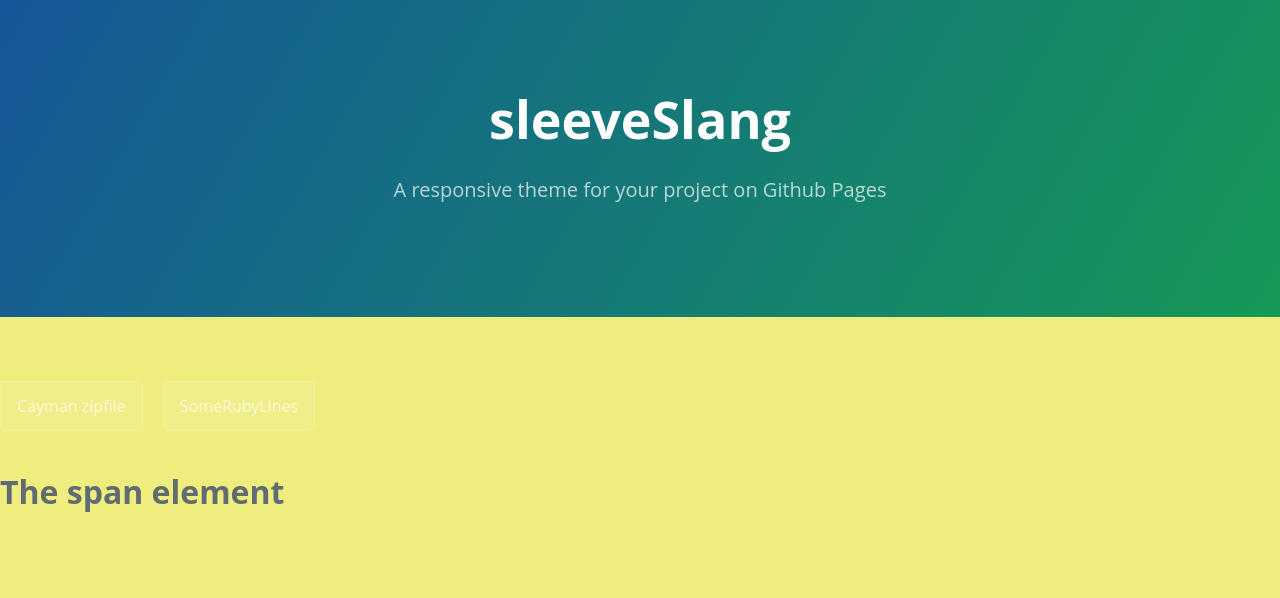
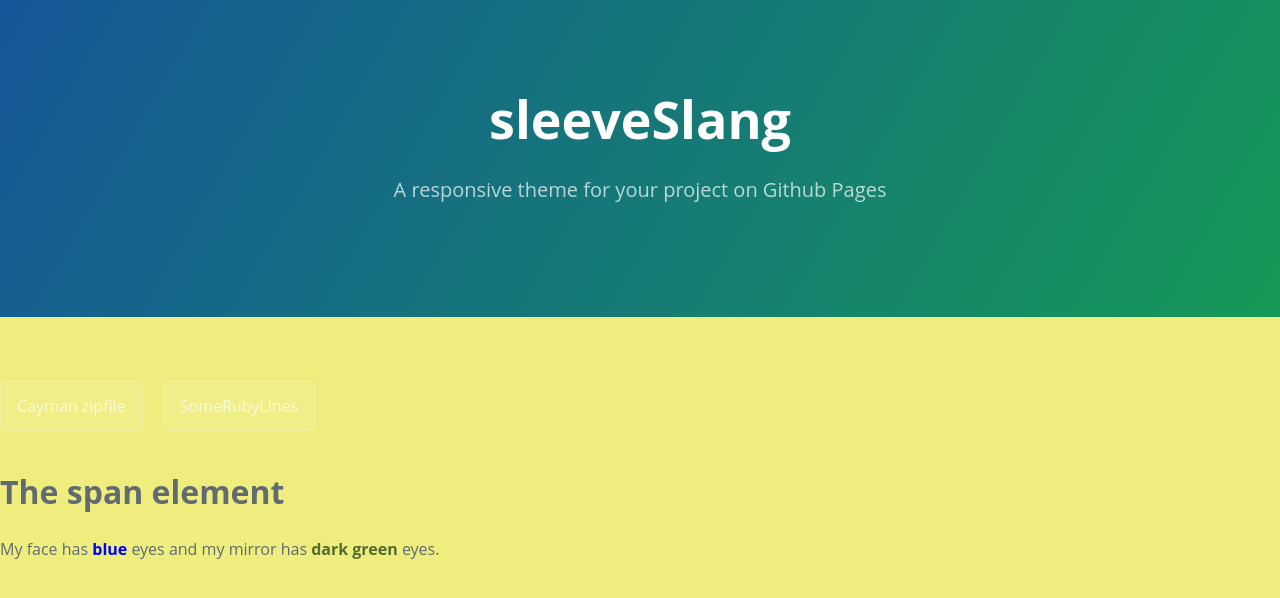
Before and after one commit to ledlightjungledStefan/Osterei, a Jekyll site: the page built from RukolaSeiteEins.markdown, in a window 1280 px wide. Shown: the top 598 px of the page. Built offline with Jekyll 4.4.1, drawn with Linux system fonts in a browser that asks for light colours.

Commit message:
Update publicdomainfolder.html

```diff
--- a/_layouts/publicdomainfolder.html
+++ b/_layouts/publicdomainfolder.html
@@ -6,7 +6,6 @@
         <meta name="theme-color" content="#157878">
 
         <style>
-<p>My face has <span style="color:blue;font-weight:bold">blue</span> eyes and my mirror has <span style="color:darkolivegreen;font-weight:bold">dark green</span> eyes.</p>
    <span class="ribbon">Beachte, wo die orange Box ist.</span>
         .ribbon {
   background-color: #5BC8F7;
@@ -40,5 +39,6 @@
 <a href="/Osterei/assets/FirstStepsForRubyGemInstallation.pdf" class="btn">SomeRubyLines</a>
 
 <h1>The span element</h1>
+    <p>My face has <span style="color:blue;font-weight:bold">blue</span> eyes and my mirror has <span style="color:darkolivegreen;font-weight:bold">dark green</span> eyes.</p>
 </body>
 </html>
```
